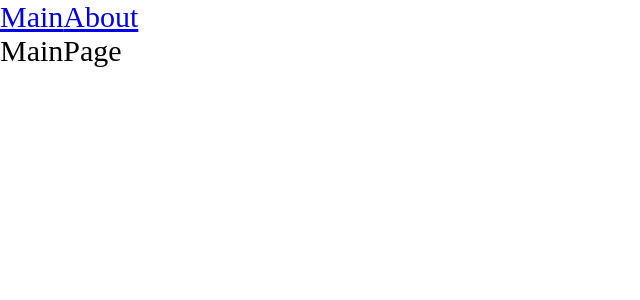
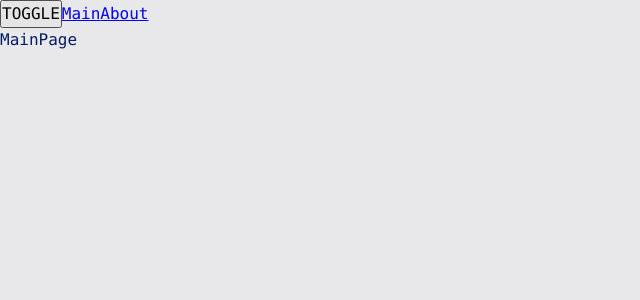
Before and after one commit to mr-bmv/u-project, a React app: page / in a window 1280 px wide. Shown: the top 300 px of the page, without its empty margins (0-640 px from the left). Built offline with nearby package versions, Linux system fonts and the light colour scheme.

Commit message:
Добавлены темы, контекст тем, хук тем.

```diff
--- a/src/App.tsx
+++ b/src/App.tsx
@@ -1,15 +1,19 @@
 import { Route, Routes } from "react-router-dom";
-import "./index.scss";
-import { Suspense } from "react";
+import "./styles/index.scss";
+import { Suspense, useState } from "react";
 import MainPage from "./pages/MainPage/MainPage";
 import AboutPage from "./pages/AboutPage/AboutPage";
 import { Link } from "react-router-dom";
 import { AboutPageAsync } from "./pages/AboutPage/AboutPage.async";
 import { MainPageAsync } from "./pages/MainPage/MainPage.async";
+import { useTheme } from "./theme/useTheme";
 
 const App = () => {
+  const { theme, toggleTheme } = useTheme();
+
   return (
-    <div className="app">
+    <div className={`app ${theme}`}>
+      <button onClick={toggleTheme}>TOGGLE</button>
       <Link to={"/"}>Main</Link>
       <Link to={"/about"}>About</Link>
       <Suspense fallback={<h1>Loading ...</h1>}>
--- a/src/index.scss
+++ /dev/null
@@ -1,9 +0,0 @@
-* {
-  margin: 0;
-  padding: 0;
-  box-sizing: border-box;
-}
-
-.app {
-  font-size: 30px;
-}
--- a/src/index.tsx
+++ b/src/index.tsx
@@ -1,10 +1,13 @@
 import { render } from "react-dom";
 import App from "./App";
 import { BrowserRouter } from "react-router-dom";
+import ThemeProvider from "./theme/ThemeProvider";
 
 render(
   <BrowserRouter>
-    <App />
+    <ThemeProvider>
+      <App />
+    </ThemeProvider>
   </BrowserRouter>,
   document.getElementById("root")
 );
--- /dev/null
+++ b/src/styles/index.scss
@@ -0,0 +1,13 @@
+@import "reset";
+@import "variables/global";
+@import "themes/normal";
+@import "themes/dark";
+
+.app {
+  font: var(--font-m);
+
+  background: var(--bg-color);
+  color: var(--primary-color);
+
+  min-height: 100vh;
+}
--- /dev/null
+++ b/src/styles/reset.scss
@@ -0,0 +1,14 @@
+* {
+  margin: 0;
+  padding: 0;
+  box-sizing: border-box;
+}
+
+input,
+button,
+textarea,
+select {
+  margin: 0;
+
+  font: inherit;
+}
--- /dev/null
+++ b/src/styles/themes/dark.scss
@@ -0,0 +1,6 @@
+.app.dark {
+    --bg-color: #090949;
+
+    --primary-color: #049604;
+    --secondary-color: #04ff04;
+}
--- /dev/null
+++ b/src/styles/themes/normal.scss
@@ -0,0 +1,6 @@
+:root {
+    --bg-color: #e8e8ea;
+
+    --primary-color: #041c65;
+    --secondary-color: #0449e0;
+}
--- /dev/null
+++ b/src/styles/variables/global.scss
@@ -0,0 +1,11 @@
+:root {
+    --font-family-main: Consolas, 'Times New Roman', Serif;
+
+    --font-size-m: 16px;
+    --font-line-m: 24px;
+    --font-m: var(--font-size-m) / var(--font-line-m) var(--font-family-main);
+
+    --font-size-l: 24px;
+    --font-line-l: 32px;
+    --font-l: var(--font-size-l) / var(--font-line-l) var(--font-family-main);
+}
--- /dev/null
+++ b/src/theme/ThemeContext.ts
@@ -0,0 +1,15 @@
+import { createContext } from "react";
+
+export enum Theme {
+  LIGHT = "light",
+  DARK = "dark",
+}
+
+export interface ThemeContextProps {
+  theme?: Theme;
+  setTheme?: (theme: Theme) => void;
+}
+
+export const ThemeContext = createContext<ThemeContextProps>({});
+
+export const LOCAL_STORAGE_THEME_KEY = "theme";
--- /dev/null
+++ b/src/theme/ThemeProvider.tsx
@@ -0,0 +1,21 @@
+import  {FC, useMemo, useState} from 'react';
+import {LOCAL_STORAGE_THEME_KEY, Theme, ThemeContext} from './ThemeContext';
+
+const defaultTheme = localStorage.getItem(LOCAL_STORAGE_THEME_KEY) as Theme || Theme.LIGHT;
+
+const ThemeProvider: FC = ({children}) => {
+    const [theme, setTheme] = useState<Theme>(defaultTheme);
+
+    const defaultProps = useMemo(() => ({
+        theme: theme,
+        setTheme: setTheme,
+    }), [theme])
+
+    return (
+        <ThemeContext.Provider value={defaultProps}>
+            {children}
+        </ThemeContext.Provider>
+    );
+};
+
+export default ThemeProvider;
--- /dev/null
+++ b/src/theme/useTheme.ts
@@ -0,0 +1,22 @@
+import { LOCAL_STORAGE_THEME_KEY, Theme, ThemeContext } from "./ThemeContext";
+import { useContext } from "react";
+
+interface UseThemeResult {
+  theme: Theme;
+  toggleTheme: () => void;
+}
+
+export function useTheme(): UseThemeResult {
+  const { theme, setTheme } = useContext(ThemeContext);
+
+  const toggleTheme = () => {
+    const newTheme = theme === Theme.DARK ? Theme.LIGHT : Theme.DARK;
+    if (setTheme) setTheme(newTheme);
+    localStorage.setItem(LOCAL_STORAGE_THEME_KEY, newTheme);
+  };
+
+  return {
+    theme: theme || Theme.LIGHT,
+    toggleTheme,
+  };
+}
```
